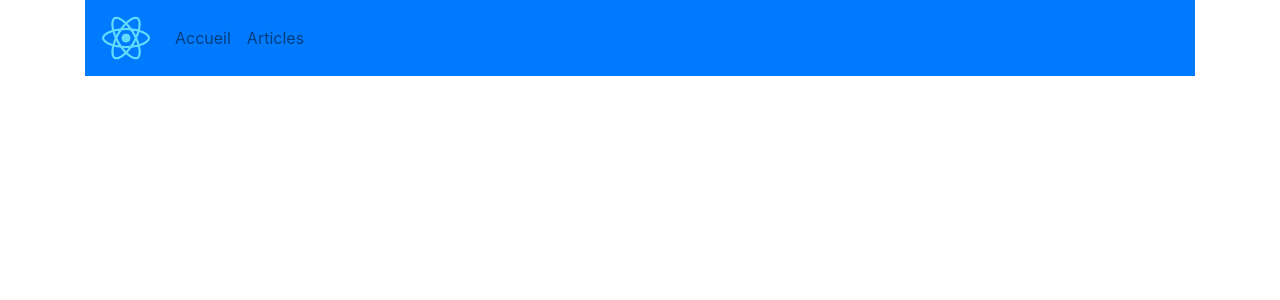
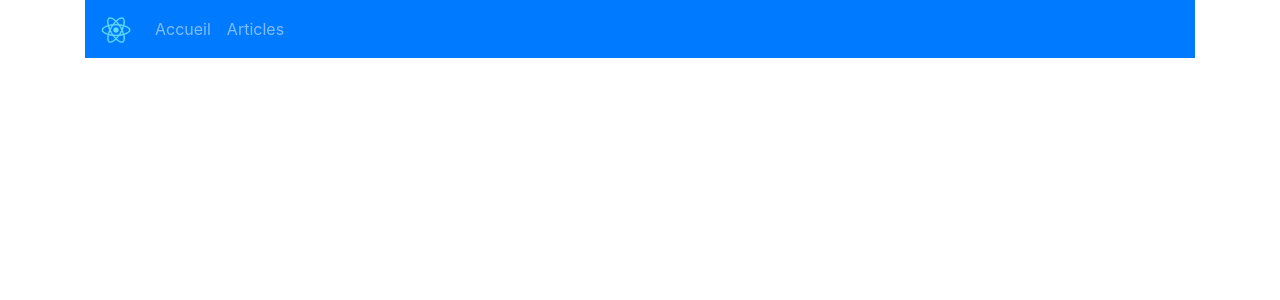
Before and after one commit to webdevproformation/react-j4-juin2020, a React (Create React App) app: page / in a window 1280 px wide. Shown: the top 300 px of the page. Built offline with nearby package versions, Linux system fonts and the light colour scheme.

Commit message:
navbar et install react router dom

```diff
--- a/src/Navbar.jsx
+++ b/src/Navbar.jsx
@@ -6,9 +6,9 @@ class Navbar extends Component {
     }
     render() {
         return (
-            <nav className="navbar navbar-expand navbar-light bg-primary">
+            <nav className="navbar navbar-expand navbar-dark bg-primary">
                 <span className="navbar-brand">
-                    <img src={this.state.urlLogo} alt="" style={{ width: 50 }} />
+                    <img src={this.state.urlLogo} alt="" style={{ width: 30 }} />
                 </span>
                 <ul className="navbar-nav">
                     <li className="nav-item">
@@ -21,5 +21,4 @@ class Navbar extends Component {
             </nav>);
     }
 }
-
 export default Navbar;
```
Also changed, not shown: src/prise-de-notes.txt.
